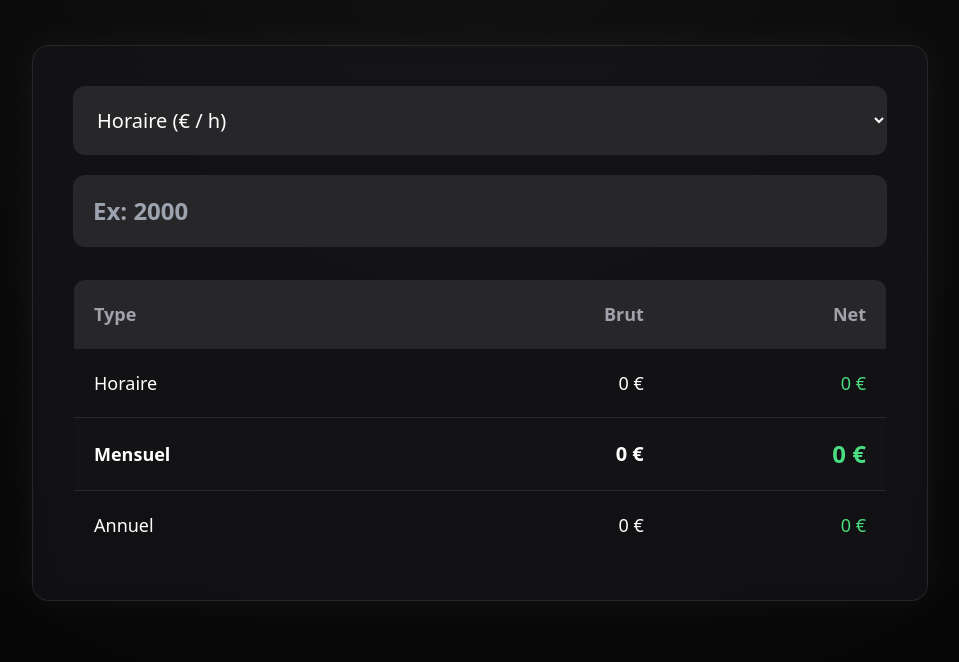
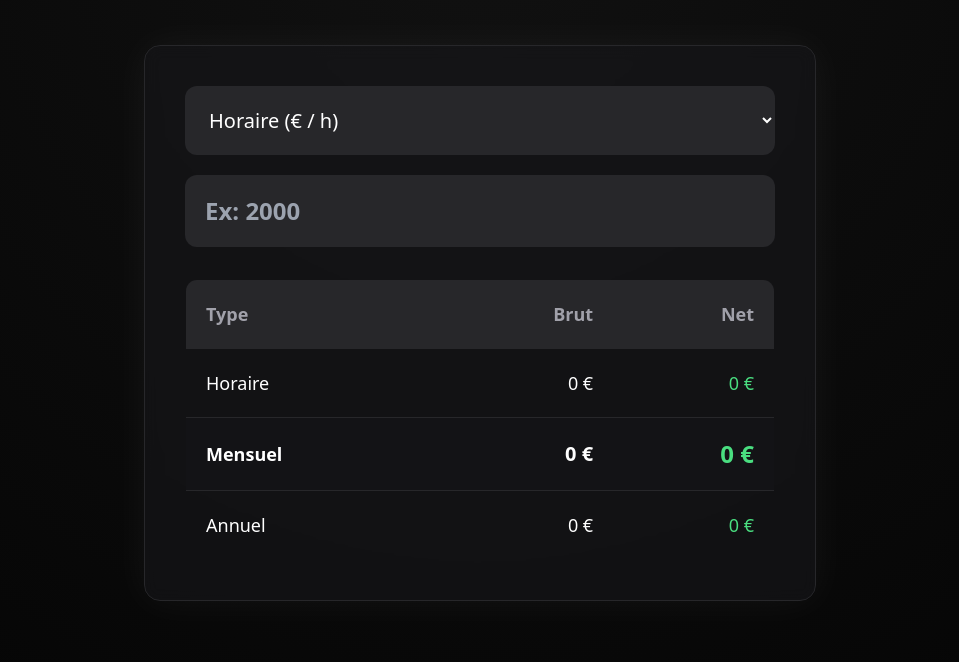
Before and after one commit to nicolasberry1006-dev/zentools, a plain HTML site: page salaire-net.html in a window 1280 px wide. Shown: the part 91-753 px from the top of the page, without its empty margins (160-1119 px from the left). Drawn offline with nearby package versions, Linux system fonts and the light colour scheme.

Commit message:
Update salaire-net.html

```diff
--- a/salaire-net.html
+++ b/salaire-net.html
@@ -36,7 +36,7 @@ body {
 <!-- CONTENU -->
 <main class="flex-grow flex items-center justify-center px-4">
 
-<div class="w-full max-w-4xl">
+<div class="w-full max-w-2xl">
 
 <!-- HEADER -->
 <div class="text-center mb-12">
```
